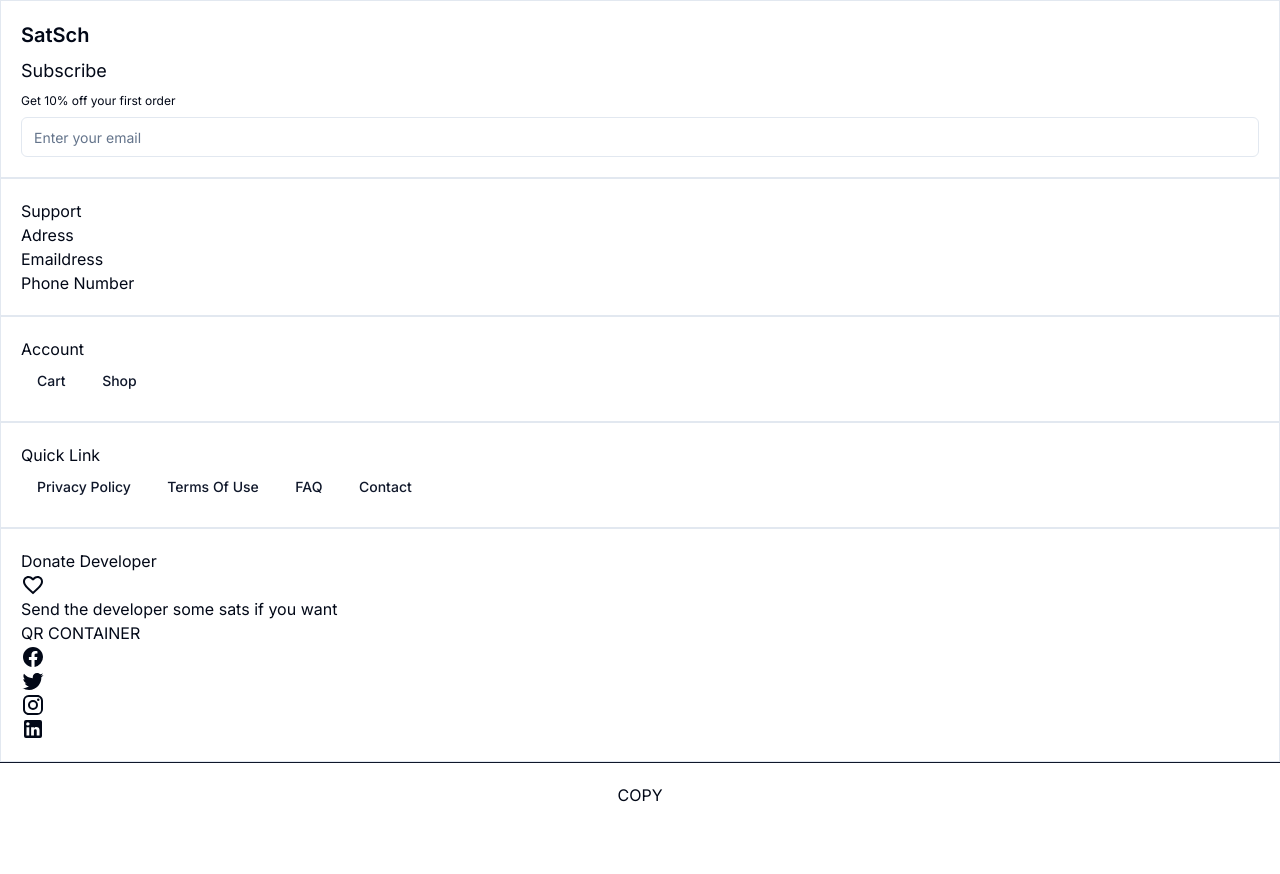
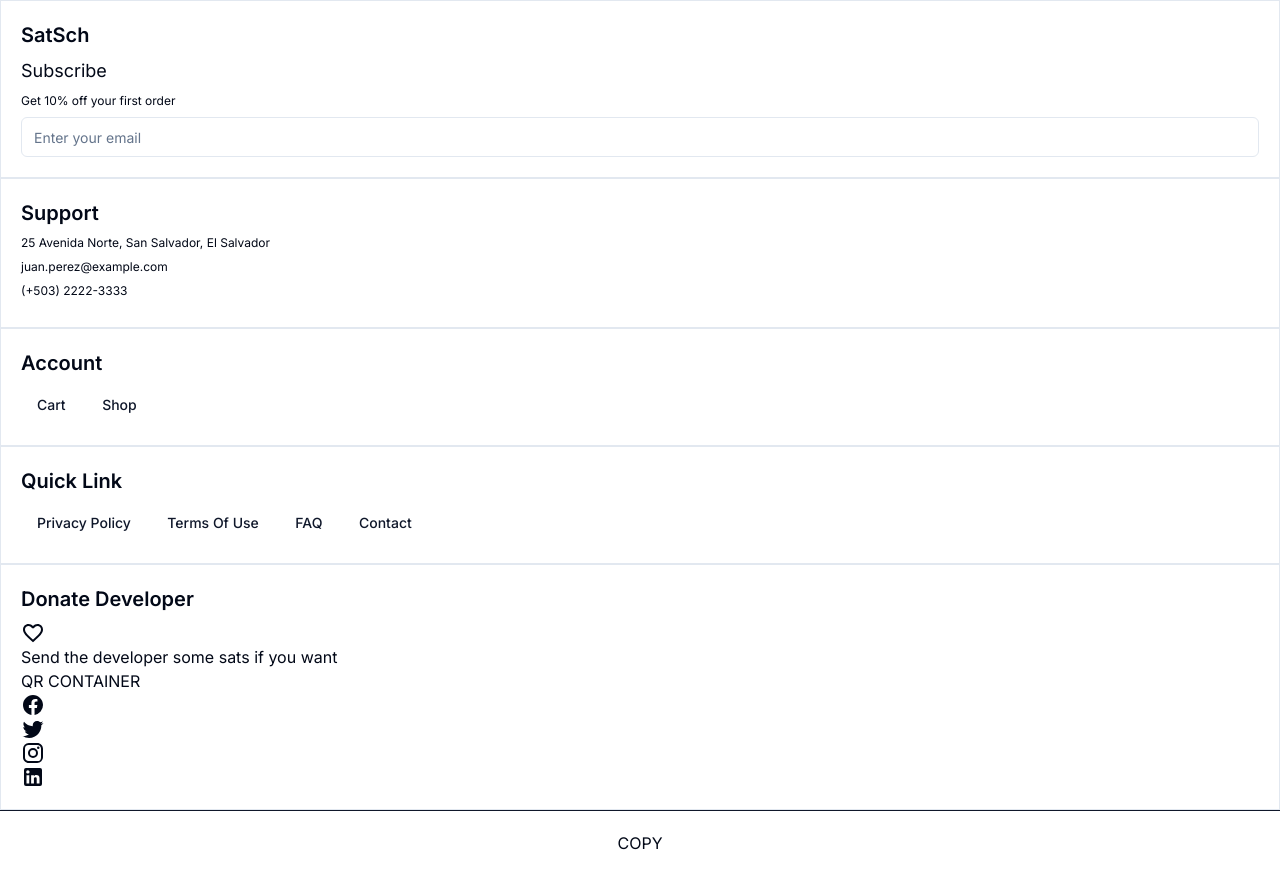
Before and after one commit to DayanWalter/satschool, a Next.js app: page / in a window 1280 px wide. Before the commit the page ends 826 px from the top, so only its background shows below. Built offline with nearby package versions, Linux system fonts and the light colour scheme.

Commit message:
Styled Adress section

```diff
--- a/src/components/Footer.tsx
+++ b/src/components/Footer.tsx
@@ -21,13 +21,15 @@ export default function Footer() {
           <Input type='text' placeholder='Enter your email' />
         </div>
         <div className='border p-5'>
-          <h1>Support</h1>
-          <p>Adress</p>
-          <p>Emaildress</p>
-          <p>Phone Number</p>
+          <h1 className='text-xl font-semibold mb-2'>Support</h1>
+          <p className='text-xs mb-2'>
+            25 Avenida Norte, San Salvador, El Salvador
+          </p>
+          <p className='text-xs mb-2'>juan.perez@example.com</p>
+          <p className='text-xs mb-2'>(+503) 2222-3333</p>
         </div>
         <div className='border p-5'>
-          <h1>Account</h1>
+          <h1 className='text-xl font-semibold mb-2'>Account</h1>
           <Button asChild variant='link'>
             <Link href='/cart'>Cart</Link>
           </Button>{" "}
@@ -36,7 +38,7 @@ export default function Footer() {
           </Button>{" "}
         </div>
         <div className='border p-5'>
-          <h1>Quick Link</h1>
+          <h1 className='text-xl font-semibold mb-2'>Quick Link</h1>
           <Button asChild variant='link'>
             <Link href='/privacy'>Privacy Policy</Link>
           </Button>{" "}
@@ -52,7 +54,7 @@ export default function Footer() {
         </div>
         <div className='border p-5'>
           <div>
-            <h1>Donate Developer</h1>
+            <h1 className='text-xl font-semibold mb-2'>Donate Developer</h1>
             <Icon path={mdiHeartOutline} size={1} />
           </div>
           <p>Send the developer some sats if you want</p>
```
